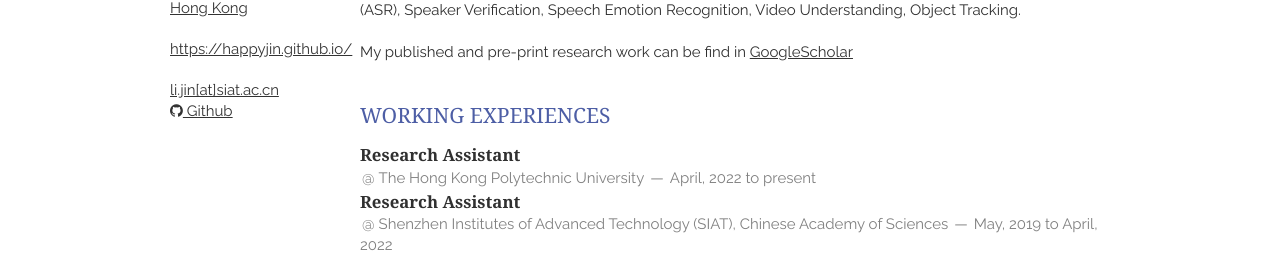
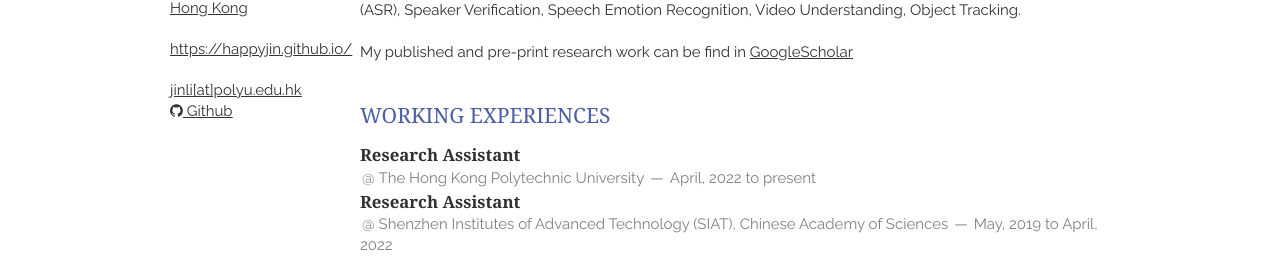
Before and after one commit to happyjin/happyjin.github.io, a Jekyll site: the page built from index.html, in a window 1280 px wide. Shown: the part 241-514 px from the top of the page. Built offline with Jekyll 4.4.1, drawn with Linux system fonts in a browser that asks for light colours; nearby versions of some CDN libraries; Markdown is read by kramdown in place of the engine named in the settings; the list of posts is cut into pages by our own code.

Commit message:
Update _config.yml

```diff
--- a/_config.yml
+++ b/_config.yml
@@ -13,7 +13,7 @@
 baseurl: /
 title: Jin Li's Personal Webpage
 name: Jin Li
-email: li.jin[at]siat.ac.cn
+email: jinli[at]polyu.edu.hk
 email_full: mailto:jinli[at]polyu.edu.hk
 website: https://happyjin.github.io/
 website_full: https://happyjin.github.io
```
